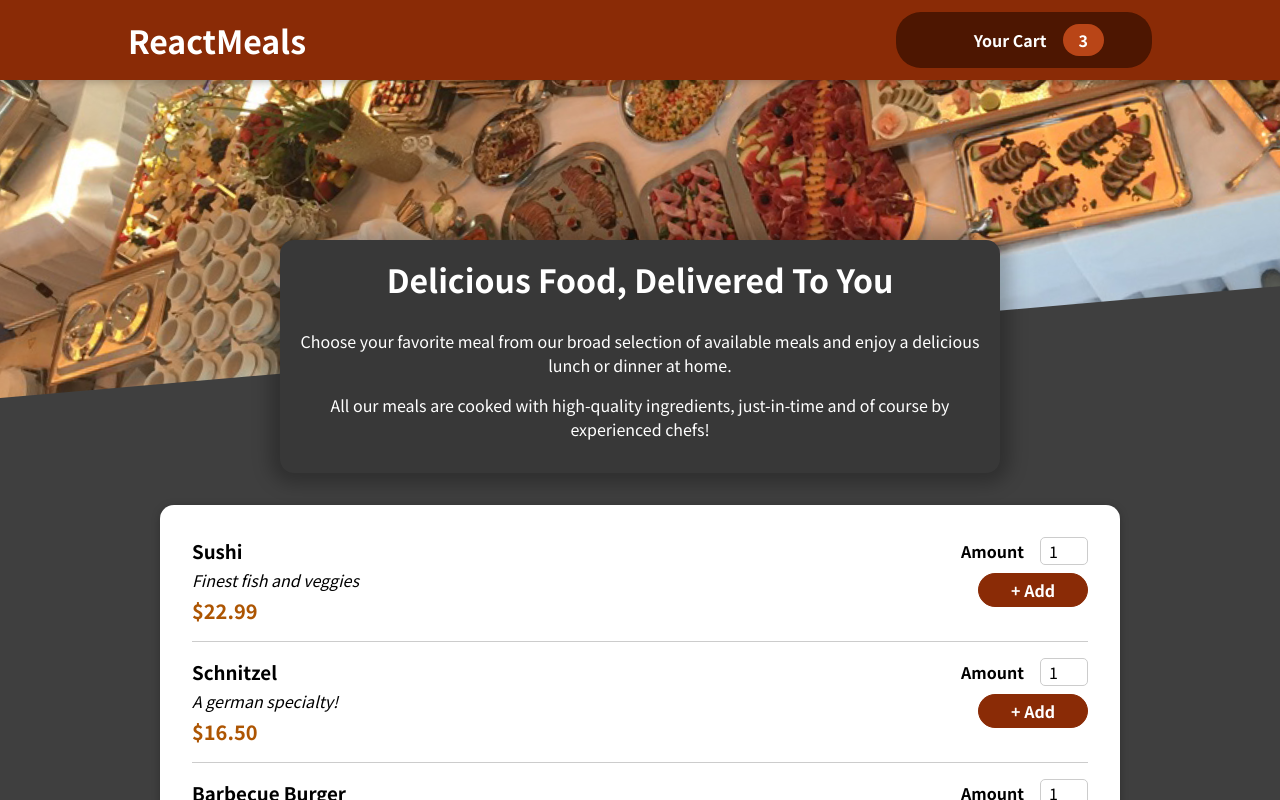
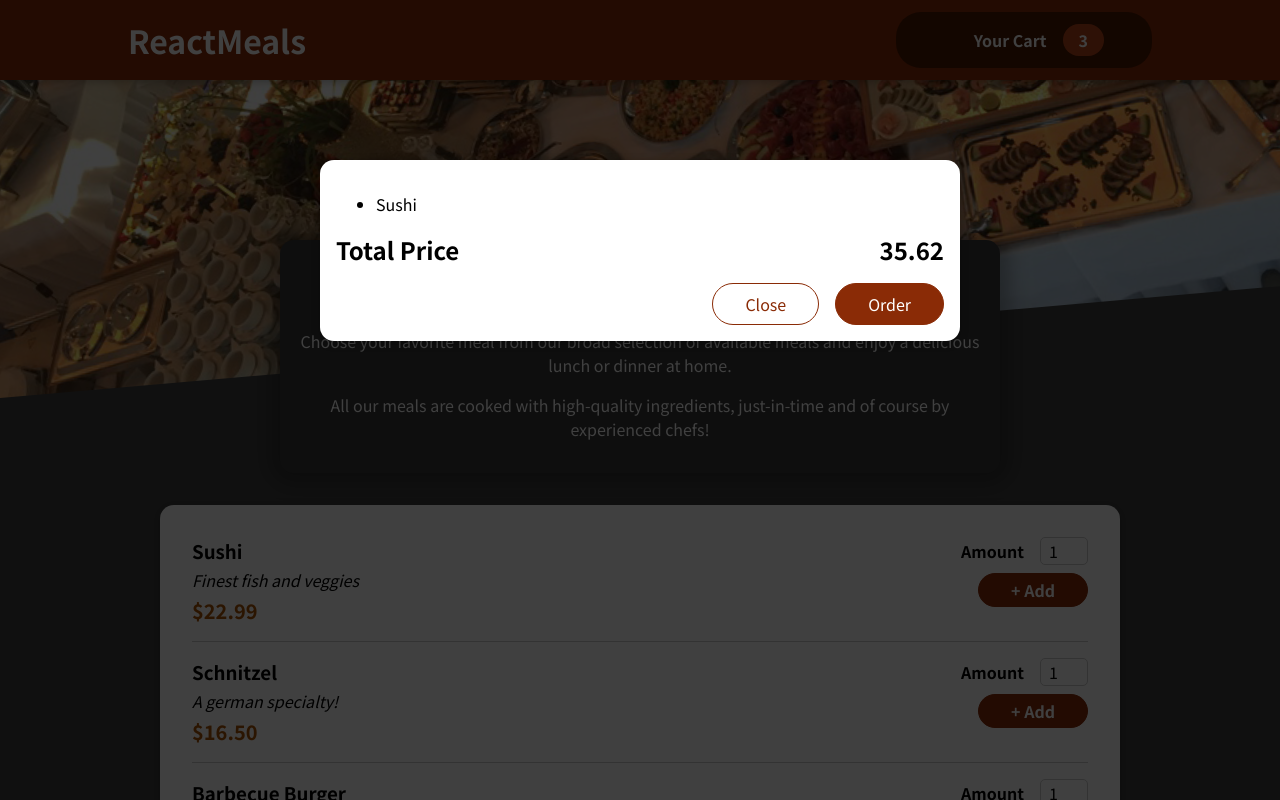
Before and after one commit to mosi3883/react-order-food-practice, a React (Create React App) app: page / in a window 1280 px wide. Shown: the top 800 px of the page. Built offline with nearby package versions, Linux system fonts and the light colour scheme; some icons are missing.

Commit message:
shopping cart and modal 11-10

```diff
--- a/public/index.html
+++ b/public/index.html
@@ -5,10 +5,7 @@
     <link rel="icon" href="%PUBLIC_URL%/favicon.ico" />
     <meta name="viewport" content="width=device-width, initial-scale=1" />
     <meta name="theme-color" content="#000000" />
-    <meta
-      name="description"
-      content="Web site created using create-react-app"
-    />
+    <meta name="description" content="Web site created using create-react-app" />
     <link rel="apple-touch-icon" href="%PUBLIC_URL%/logo192.png" />
     <!--
       manifest.json provides metadata used when your web app is installed on a
@@ -28,6 +25,7 @@
   </head>
   <body>
     <noscript>You need to enable JavaScript to run this app.</noscript>
+    <div id="overlays"></div>
     <div id="root"></div>
     <!--
       This HTML file is a template.
--- a/src/App.js
+++ b/src/App.js
@@ -1,9 +1,11 @@
 import Header from './components/Layout/Header';
 import React from 'react';
 import Meals from './components/Meals/Meals';
+import Cart from './components/Cart/Cart';
 function App() {
   return (
     <React.Fragment>
+      <Cart />
       <Header />
       <main>
         <Meals />
--- /dev/null
+++ b/src/components/Cart/Cart.jsx
@@ -0,0 +1,26 @@
+import Modal from '../UI/Modal';
+import classes from './Cart.module.css';
+const Cart = (props) => {
+  const cartItems = (
+    <ul className={classes['card-items']}>
+      {[{ id: 'c1', name: 'Sushi', amount: 2, price: 12.99 }].map((item) => (
+        <li key={item.id}>{item.name}</li>
+      ))}
+    </ul>
+  );
+  return (
+    <Modal>
+      {cartItems}
+      <div className={classes.total}>
+        <span>Total Price</span>
+        <span>35.62</span>
+      </div>
+      <div className={classes.actions}>
+        <button className={classes['button--alt']}>Close</button>
+        <button className={classes.button}>Order</button>
+      </div>
+    </Modal>
+  );
+};
+
+export default Cart;
--- /dev/null
+++ b/src/components/Cart/Cart.module.css
@@ -0,0 +1,46 @@
+.cart-items {
+  list-style: none;
+  margin: 0;
+  padding: 0;
+  max-height: 20rem;
+  overflow: auto;
+}
+
+.total {
+  display: flex;
+  justify-content: space-between;
+  align-items: center;
+  font-weight: bold;
+  font-size: 1.5rem;
+  margin: 1rem 0;
+}
+
+.actions {
+  text-align: right;
+}
+
+.actions button {
+  font: inherit;
+  cursor: pointer;
+  background-color: transparent;
+  border: 1px solid #8a2b06;
+  padding: 0.5rem 2rem;
+  border-radius: 25px;
+  margin-left: 1rem;
+}
+
+.actions button:hover,
+.actions button:active {
+  background-color: #5a1a01;
+  border-color: #5a1a01;
+  color: white;
+}
+
+.actions .button--alt {
+  color: #8a2b06;
+}
+
+.actions .button {
+  background-color: #8a2b06;
+  color: white;
+}
--- /dev/null
+++ b/src/components/UI/Modal.jsx
@@ -0,0 +1,27 @@
+import classes from './Modal.module.css';
+import ReactDOM from 'react-dom';
+import React from 'react';
+const Backdrop = (props) => {
+  return <div className={classes.backdrop}></div>;
+};
+
+const ModalOverlay = (props) => {
+  return (
+    <div className={classes.modal}>
+      <div className={classes.content}>{props.children}</div>
+    </div>
+  );
+};
+
+const Modal = (props) => {
+  const parentEl = document.getElementById('overlays');
+
+  return (
+    <React.Fragment>
+      {ReactDOM.createPortal(<Backdrop />, parentEl)}
+      {ReactDOM.createPortal(<ModalOverlay>{props.children}</ModalOverlay>, parentEl)}
+    </React.Fragment>
+  );
+};
+
+export default Modal;
--- /dev/null
+++ b/src/components/UI/Modal.module.css
@@ -0,0 +1,40 @@
+.backdrop {
+  position: fixed;
+  top: 0;
+  left: 0;
+  width: 100%;
+  height: 100vh;
+  z-index: 20;
+  background-color: rgba(0, 0, 0, 0.75);
+}
+
+.modal {
+  position: fixed;
+  top: 20vh;
+  left: 5%;
+  width: 90%;
+  background-color: white;
+  padding: 1rem;
+  border-radius: 14px;
+  box-shadow: 0 2px 8px rgba(0, 0, 0, 0.25);
+  z-index: 30;
+  animation: slide-down 300ms ease-out forwards;
+}
+
+@media (min-width: 768px) {
+  .modal {
+    width: 40rem;
+    left: calc(50% - 20rem);
+  }
+}
+
+@keyframes slide-down {
+  from {
+    opacity: 0;
+    transform: translateY(-3rem);
+  }
+  to {
+    opacity: 1;
+    transform: translateY(0);
+  }
+}
```
